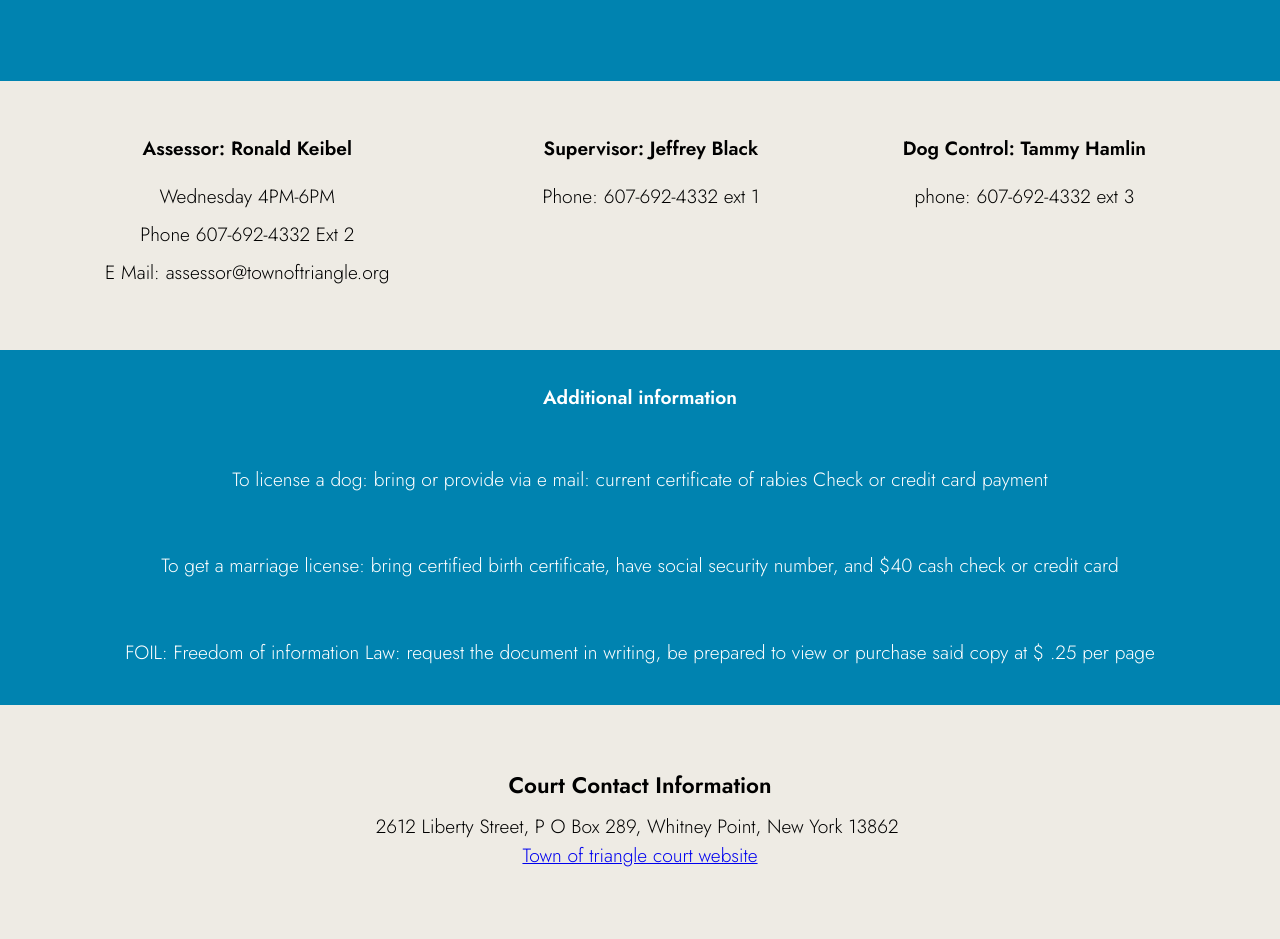
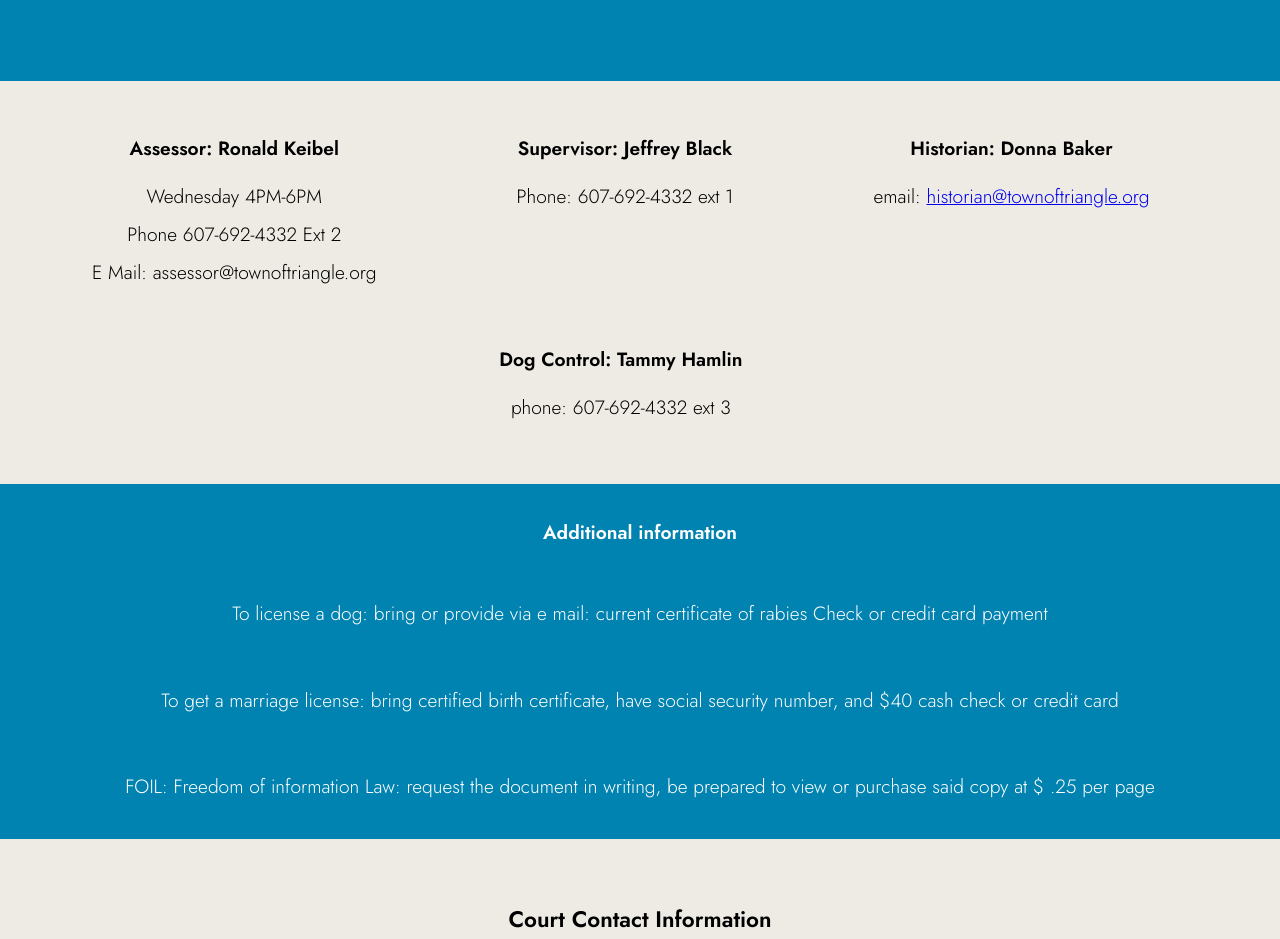
Before and after one commit to RBTG-WebProduct/townOfTriangle-astro, an Astro site: page / in a window 1280 px wide. Shown: the part 4500-5439 px from the top of the page. Built offline with nearby package versions, Linux system fonts and the light colour scheme; Astro itself is replaced by a stand-in of ours; a web font is replaced by a local one.

Commit message:
added historian

```diff
--- a/src/components/Contacts2.tsx
+++ b/src/components/Contacts2.tsx
@@ -22,6 +22,12 @@
         <li>Phone: 607-692-4332 ext 1</li>
       </ul>
     </div>
+    <div className={`supervisor ${visible ? 'slide' : undefined}`}>
+      <h4><ul>Historian: Donna Baker</ul></h4>
+      <ul>
+      <li>email: <a href='mailto:historian@townoftriangle.org'>historian@townoftriangle.org</a></li>
+      </ul>
+    </div>
     <div className={`dog-patrol ${visible ? 'slide' : undefined}`}>
       <h4><ul>Dog Control: Tammy Hamlin</ul></h4>
       <ul>
```
